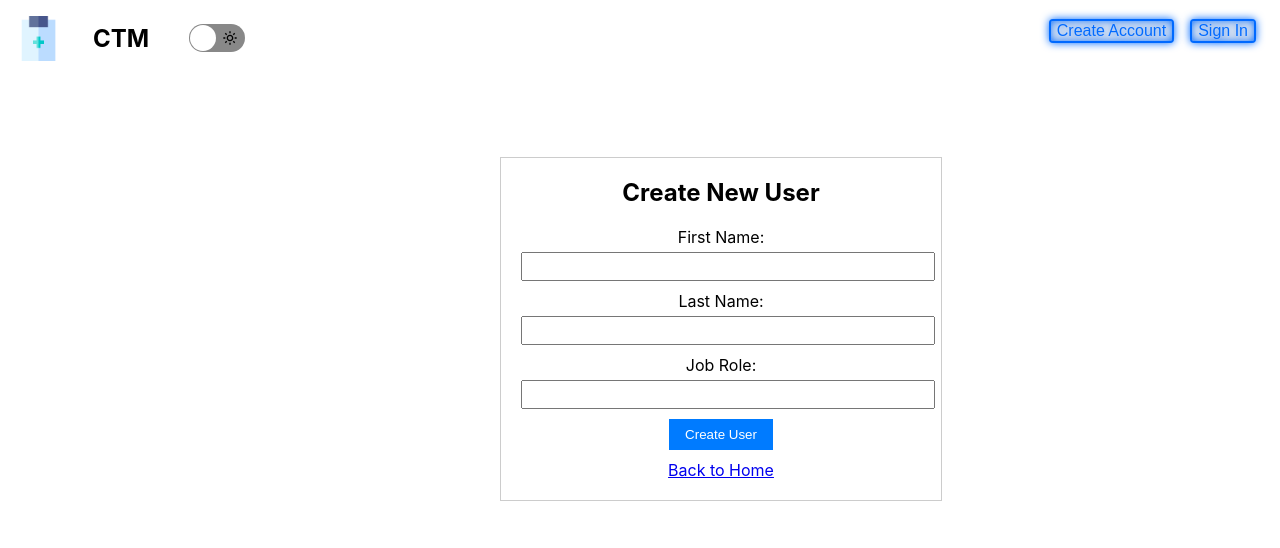
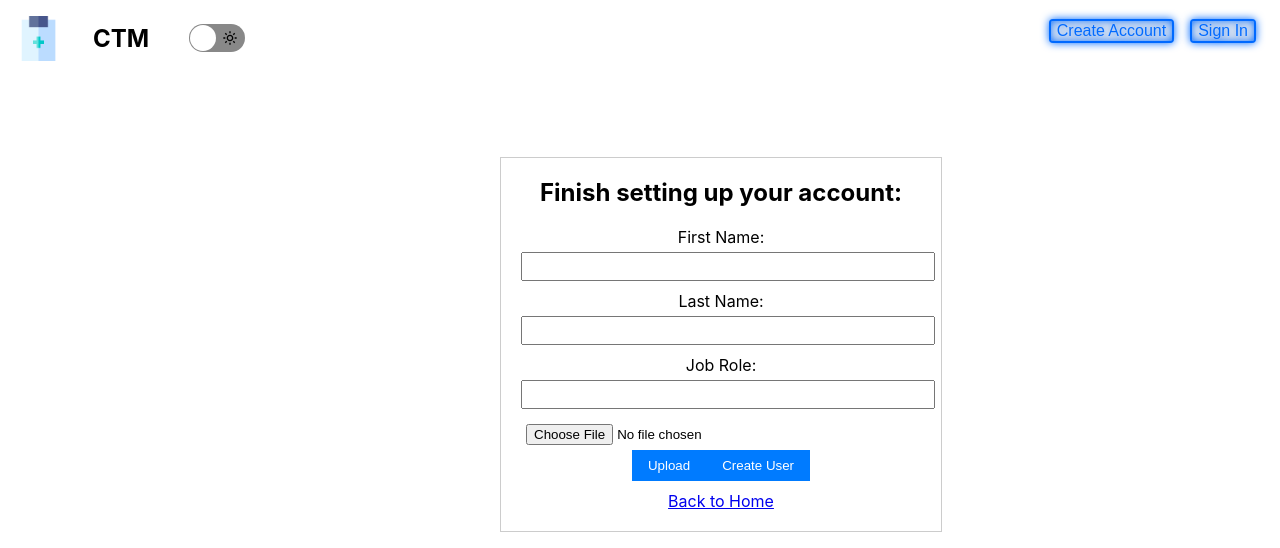
Before and after one commit to david-tech-ding/task-management-app, a React (Create React App) app: page /create-user in a window 1280 px wide. Shown: the top 548 px of the page. Built offline with nearby package versions, Linux system fonts and the light colour scheme.

Commit message:
Began writing code for upload profile pic functionality in CreateUser

```diff
--- a/src/components/CreateAccount.js
+++ b/src/components/CreateAccount.js
@@ -24,13 +24,15 @@ const CreateAccount = ({ onSetUser, onSetLoggedInUser, loggedInUser }) => {
         updateProfile(auth.currentUser, {
           displayName: `${newUser.userName}`,
         })
-          .then(() => console.log(user.displayName))
+          .then(() => {
+            onSetLoggedInUser({
+              ...loggedInUser,
+              id: user.uid,
+              userName: user.displayName,
+            });
+            console.log(loggedInUser);
+          })
           .catch((err) => console.log(err));
-        onSetLoggedInUser({
-          ...loggedInUser,
-          id: user.uid,
-          userName: user.displayName,
-        });
         axios
           .post("/user", { ...newUser })
           .then(
@@ -41,7 +43,7 @@ const CreateAccount = ({ onSetUser, onSetLoggedInUser, loggedInUser }) => {
             })
           )
           .catch((err) => console.log(err));
-        navigate("/");
+        navigate("/create-user");
       })
       .catch((err) => console.log(err));
   };
--- a/src/components/CreateUser.js
+++ b/src/components/CreateUser.js
@@ -1,11 +1,13 @@
 import React, { useState } from "react";
 import { Link } from "react-router-dom";
+import axios from "axios";
 import "../styles/create-user.css";
 
 const CreateUser = () => {
   const [firstName, setFirstName] = useState("");
   const [lastName, setLastName] = useState("");
   const [jobRole, setJobRole] = useState("");
+  const [selectedFile, setSelectedFile] = useState(null);
 
   const handleFirstNameChange = (e) => {
     setFirstName(e.target.value);
@@ -19,8 +21,18 @@ const CreateUser = () => {
     setJobRole(e.target.value);
   };
 
+  const handleFileChange = (e) => {
+    setSelectedFile(e.target.files[0]);
+  };
+
+  const handleFileUpload = () => {
+    const formData = new FormData();
+    formData.append("MyFile", selectedFile, selectedFile.name);
+    console.log(selectedFile);
+  };
+
   const handleCreateUser = (e) => {
-    //use API
+    axios.patch(`/user/${firstName}`);
     console.log("New User Details", {
       firstName,
       lastName,
@@ -33,7 +45,7 @@ const CreateUser = () => {
   };
   return (
     <div className="create-user">
-      <h2>Create New User</h2>
+      <h2>Finish setting up your account:</h2>
       <div>
         <label htmlFor="firstName">First Name:</label>
         <input
@@ -61,6 +73,13 @@ const CreateUser = () => {
           onChange={handleJobRoleChange}
         />
       </div>
+      <input
+        type="file"
+        onChange={handleFileChange}
+      />
+      <button type="submit" onSubmit={handleFileUpload}>
+        Upload
+      </button>
       <button onClick={handleCreateUser}>Create User</button>
       <Link to="/">Back to Home</Link>
     </div>
--- a/src/components/Dashboard.js
+++ b/src/components/Dashboard.js
@@ -7,6 +7,8 @@ import "../styles/dashboard.css";
 const Dashboard = ({ user }) => {
   axios.defaults.baseURL = "http://localhost:3001";
   const [dashboardTasks, setDashboardTasks] = useState([]);
+
+  console.log(user);
 
   useEffect(() => {
     axios
--- a/src/components/SignIn.js
+++ b/src/components/SignIn.js
@@ -22,6 +22,7 @@ const SignIn = ({ onSetLoggedInUser, loggedInUser }) => {
           id: user.uid,
           userName: user.displayName,
         });
+        console.log(user);
         navigate("/");
       })
       .catch((err) => console.log(err));
```
